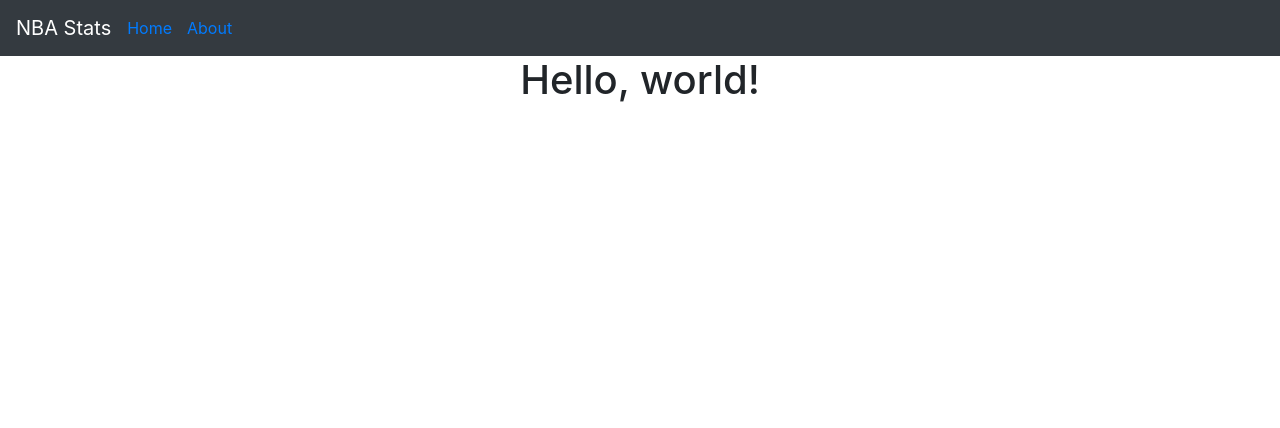
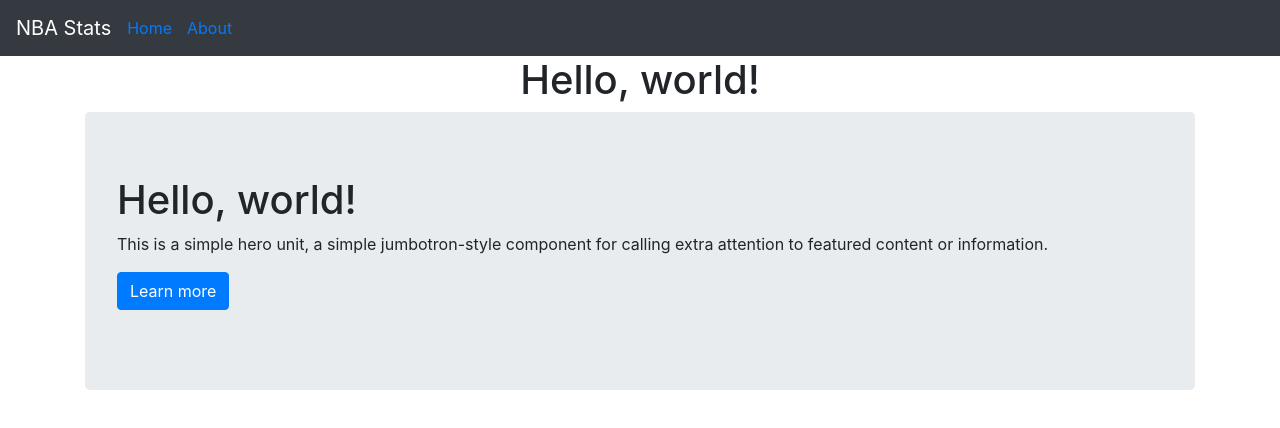
Before and after one commit to ChrisKatsaras/Swish-Stats, a Next.js app: page / in a window 1280 px wide. Shown: the top 428 px of the page. Built offline with nearby package versions, Linux system fonts and the light colour scheme.

Commit message:
Removed next-compose-plugins and simply nested plugins as it caused static export to break

```diff
--- a/components/Header.js
+++ b/components/Header.js
@@ -1,9 +1,7 @@
 import React from 'react'
 import  Navbar  from 'react-bootstrap/Navbar'
 import  Nav  from 'react-bootstrap/Nav'
-import  NavItem  from 'react-bootstrap/NavItem'
 import Link from 'next/link'
-import NavLink from 'react-bootstrap/NavLink';
 
 
 export default class Header extends React.Component {
--- a/next.config.js
+++ b/next.config.js
@@ -2,18 +2,8 @@
 const withBundleAnalyzer = require("@zeit/next-bundle-analyzer");
 const withCSS = require('@zeit/next-css');
 
-const nextConfig = {
-  useFileSystemPublicRoutes: false,
-  distDir: 'out',
-};
-
-module.exports = withPlugins([
-  [withCSS, {
-    cssloaderOptions: {
-      url: false
-    }
-  }],
-  [withBundleAnalyzer, {
+module.exports = withCSS(
+  withBundleAnalyzer({
     analyzeServer: ["server", "both"].includes(process.env.BUNDLE_ANALYZE),
     analyzeBrowser: ["browser", "both"].includes(process.env.BUNDLE_ANALYZE),
     bundleAnalyzerConfig: {
@@ -25,6 +15,5 @@
         analyzerMode: 'static',
         reportFilename: '../bundles/client.html'
       }
-    }
-  }]
-], nextConfig);
+  }
+}));
--- a/package.json
+++ b/package.json
@@ -16,7 +16,6 @@
         "eslint-plugin-jsx-a11y": "^6.2.1",
         "jquery": "^1.9.1",
         "next": "^8.0.3",
-        "next-compose-plugins": "^2.1.1",
         "preact": "^8.4.2",
         "react": "^16.8.5",
         "react-bootstrap": "^1.0.0-beta.6",
--- a/pages/index.js
+++ b/pages/index.js
@@ -3,6 +3,8 @@
 import Container from 'react-bootstrap/Container'
 import Row from 'react-bootstrap/Row'
 import Col from 'react-bootstrap/Col'
+import Jumbotron from 'react-bootstrap/Jumbotron'
+import Button from 'react-bootstrap/Button'
 
 const Index = (props) => (
 
@@ -13,6 +15,16 @@
                     <h1 className="text-center">Hello, world!</h1>
                 </Col>
             </Row>
+            <Jumbotron>
+            <h1>Hello, world!</h1>
+            <p>
+            This is a simple hero unit, a simple jumbotron-style component for calling
+            extra attention to featured content or information.
+            </p>
+            <p>
+            <Button variant="primary">Learn more</Button>
+            </p>
+            </Jumbotron>
         </Container>
     </Layout>
 )
```
